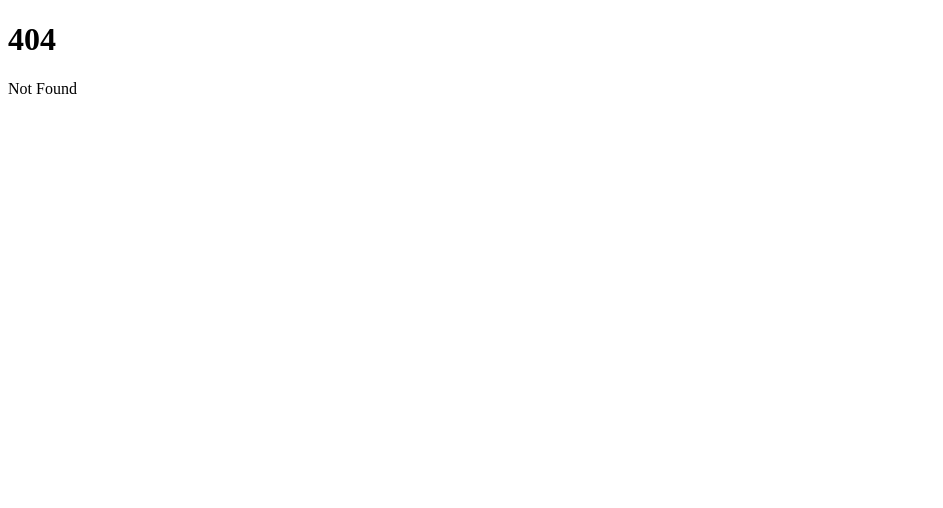
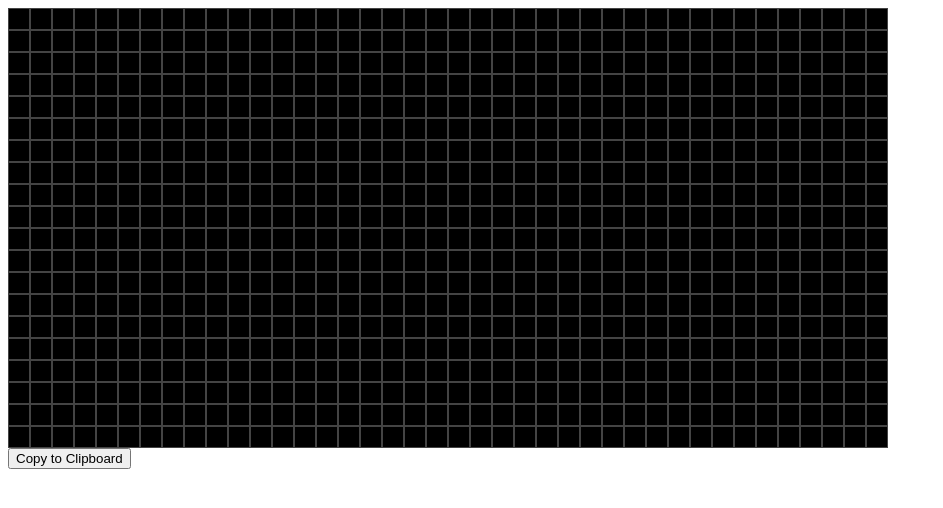
Before and after one commit to thisguyblink/patrickliamsmith.com, a SvelteKit app: page /pixel in a window 1280 px wide. Before the commit this address had no page. Shown: the top 508 px of the page, without its empty margins (0-943 px from the left). Built offline with nearby package versions, Linux system fonts and the light colour scheme.

Commit message:
Fixed row and column issue with flip and added some pixel stuff

```diff
--- /dev/null
+++ b/src/routes/pixel/+page.svelte
@@ -0,0 +1,59 @@
+<script>
+	let width = 40;
+	let height = 20;
+	let values = [];
+
+	for (let row = 0; row < height; row++) {
+		let rowArr = [];
+		for (let col = 0; col < width; col++) {
+			rowArr.push(0);
+		}
+		values.push(rowArr);
+	}
+
+	function toggleSquare(row, col) {
+		values[row][col] = values[row][col] === 0 ? 1 : 0;
+	}
+
+	async function exportToClipboard() {
+		const data = JSON.stringify(values);
+		await navigator.clipboard.writeText(data);
+		alert("Copied to clipboard!");
+	}
+</script>
+
+<div class="main">
+	{#each values as row, rowIndex}
+		<div class="row">
+			{#each row as value, colIndex}
+				<div
+					class="square"
+					class:value-white={value === 1}
+					on:click={() => toggleSquare(rowIndex, colIndex)}
+				></div>
+			{/each}
+		</div>
+	{/each}
+	<button on:click={exportToClipboard}>Copy to Clipboard</button>
+</div>
+
+<style>
+    .main {
+        display: inline-block;
+    }
+
+    .row {
+        display: flex;
+    }
+
+    .square {
+        width: 20px;
+        height: 20px;
+        border: 1px solid #444;
+        background: black;
+    }
+
+    .square.value-white {
+        background: white;
+    }
+</style>
```
Also changed, not shown: src/routes/flip/+page.svelte (+10 -9 lines).
